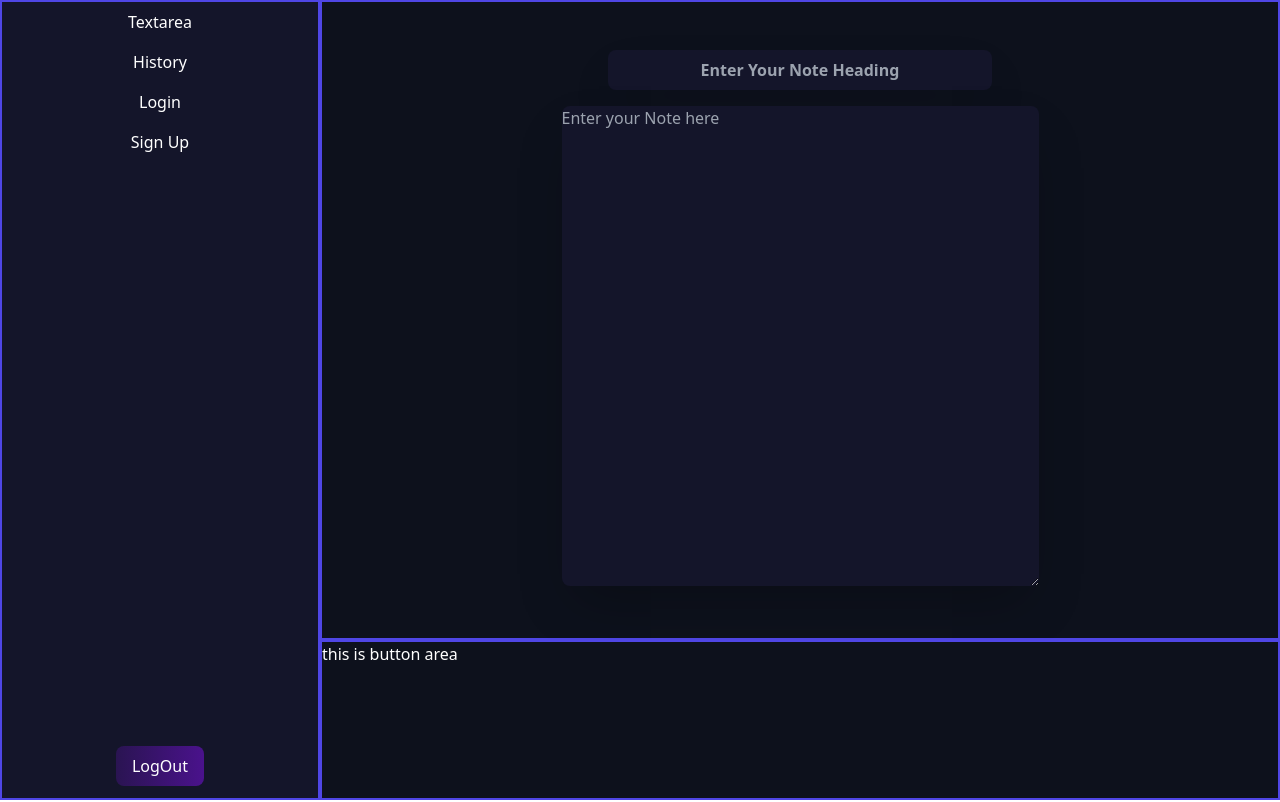
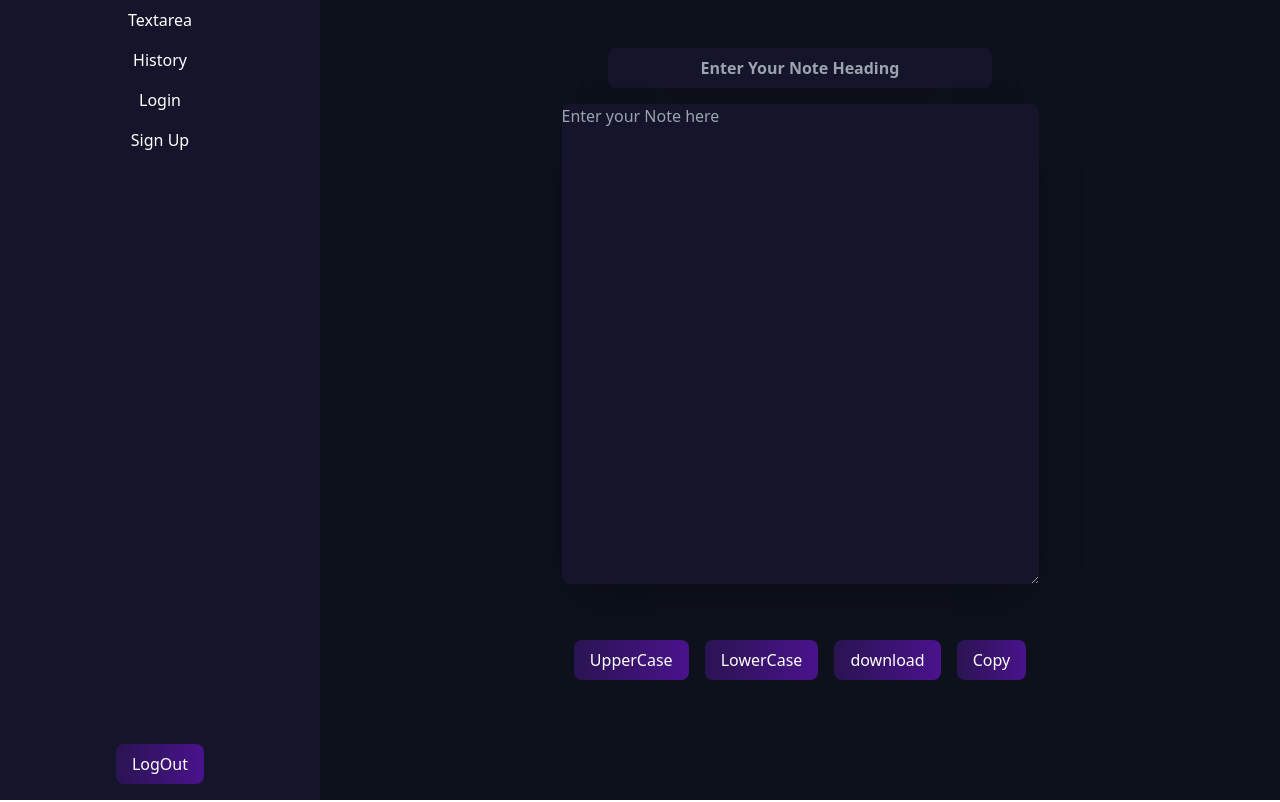
Before and after one commit to hustler78237/Notes, a React (Create React App) app: page / in a window 1280 px wide. Built offline with nearby package versions, Linux system fonts and the light colour scheme.

Commit message:
Save my changes in src

```diff
--- a/src/components/ButtonArea.js
+++ b/src/components/ButtonArea.js
@@ -1,7 +1,10 @@
 function ButtonArea (){
     return (
-        <div>
-            this is button area
+        <div className="flex justify-center gap-4">
+           <button className=" bg-gradient-to-r from-[#2a1452] to-[#4a128c]  px-4 py-2 rounded-lg">UpperCase</button>
+           <button className=" bg-gradient-to-r from-[#2a1452] to-[#4a128c]  px-4 py-2 rounded-lg">LowerCase</button>
+           <button className=" bg-gradient-to-r from-[#2a1452] to-[#4a128c]  px-4 py-2 rounded-lg">download</button>
+           <button className=" bg-gradient-to-r from-[#2a1452] to-[#4a128c]  px-4 py-2 rounded-lg">Copy</button>
         </div>
     )
 }
--- a/src/parentcopycomponents/Show.js
+++ b/src/parentcopycomponents/Show.js
@@ -5,14 +5,14 @@ import Textarea from "../components/Textarea";
 function Show() {
     return (
         <div className="flex flex-row h-dvh">
-            <div className="basis-1/4 border-2 border-indigo-600 bg-[#14152a]">
+            <div className="basis-1/4  bg-[#14152a]">
                 <Navbar />
             </div>
             <div className="flex flex-col basis-3/4">
-                <div className="basis-4/5 border-2 border-indigo-600 bg-[#0d111c]">
+                <div className="basis-4/5  bg-[#0d111c]">
                     <Textarea />
                 </div>
-                <div className="basis-1/5 border-2 border-indigo-600 bg-[#0d111c] text-[#ffffff] ">
+                <div className="basis-1/5  bg-[#0d111c] text-[#ffffff] ">
                     <ButtonArea />
                 </div>
             </div>
```
